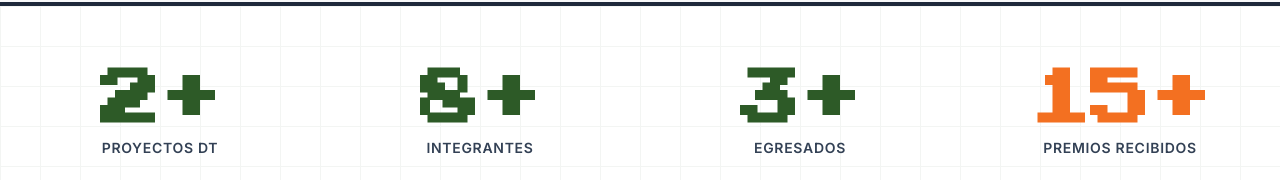
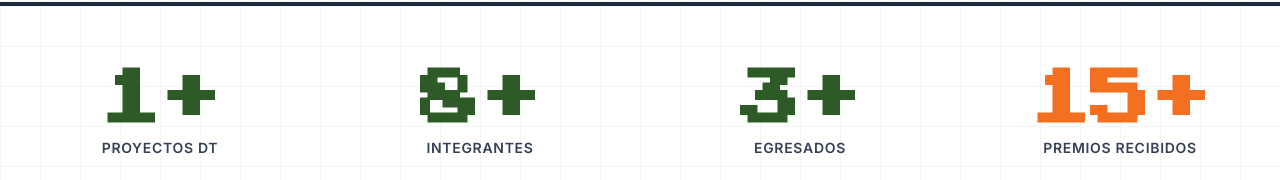
Before and after one commit to igrisdev/pixel, a Next.js app: page / in a window 1280 px wide. Shown: the part 2319-2499 px from the top of the page. Built offline with nearby package versions, Linux system fonts and the light colour scheme.

Commit message:
feat: que solo se muestren proyectos activos

```diff
--- a/src/app/page.tsx
+++ b/src/app/page.tsx
@@ -11,7 +11,7 @@ import gsap from "gsap"; // Importamos GSAP nativamente desde npm
 
 export default function HomePage() {
   const router = useRouter();
-  const { students, proyectos: projects } = useStore();
+  const { students, proyectos } = useStore();
   const [searchInput, setSearchInput] = useState("");
 
   // Referencias para GSAP
@@ -20,6 +20,10 @@ export default function HomePage() {
 
   // Asegurarnos de que solo renderizamos talento activo
   const activeStudents = students.filter((s) => !s.vetado);
+
+  const proyectosActivos = proyectos.filter(
+    (p) => p.estado_aprobacion === "ACTIVO",
+  );
 
   // Lógica de Búsqueda
   const handleSearchSubmit = () => {
@@ -212,7 +216,8 @@ export default function HomePage() {
           </div>
 
           <div className="grid grid-cols-1 md:grid-cols-3 gap-8">
-            {projects.map((project) => (
+            {/* AQUÍ ESTAMOS USANDO proyectosActivos */}
+            {proyectosActivos.map((project) => (
               <ProjectCard key={project.id} project={project} />
             ))}
           </div>
@@ -243,7 +248,7 @@ export default function HomePage() {
             <div>
               <div
                 className="counter text-5xl md:text-6xl font-bold text-[#2D5A27] pixel-font mb-2"
-                data-value={projects.length}
+                data-value={proyectosActivos.length} // <-- ACTUALIZADO AQUÍ
               >
                 0
               </div>
```
